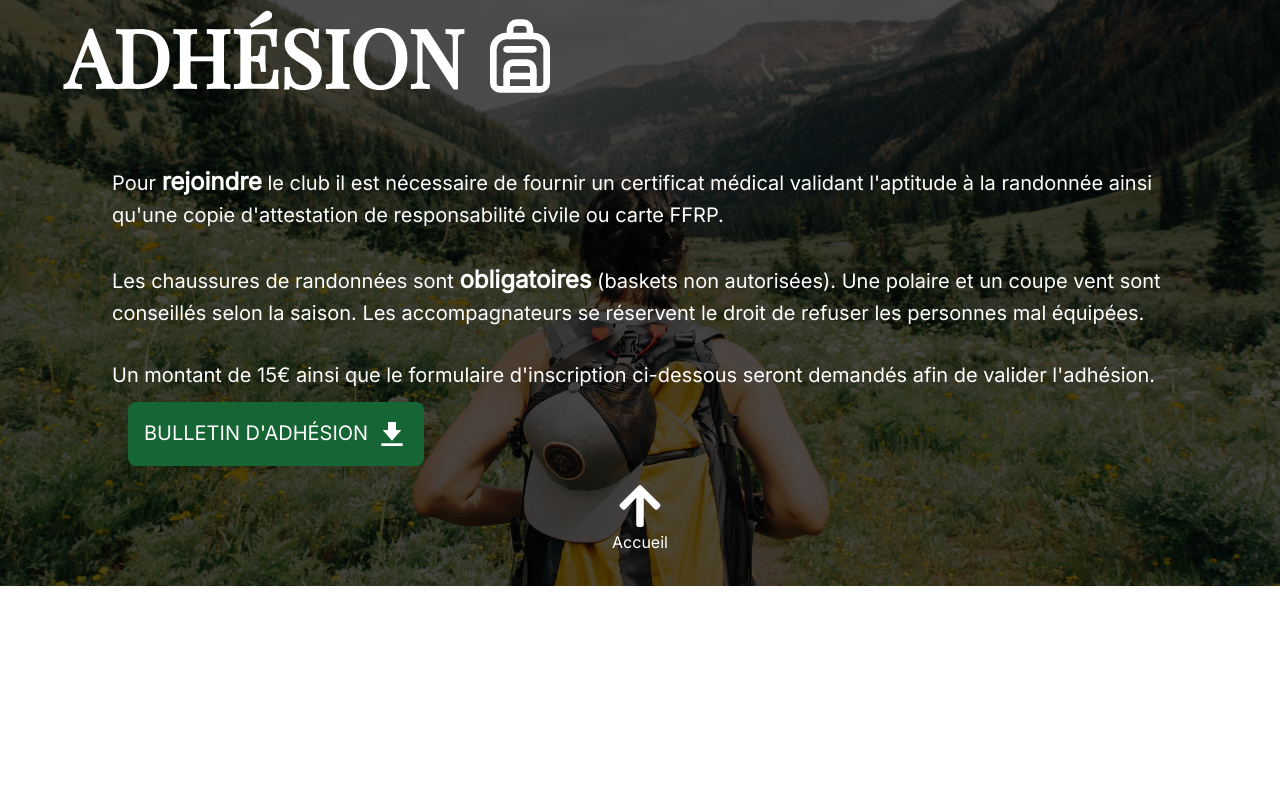
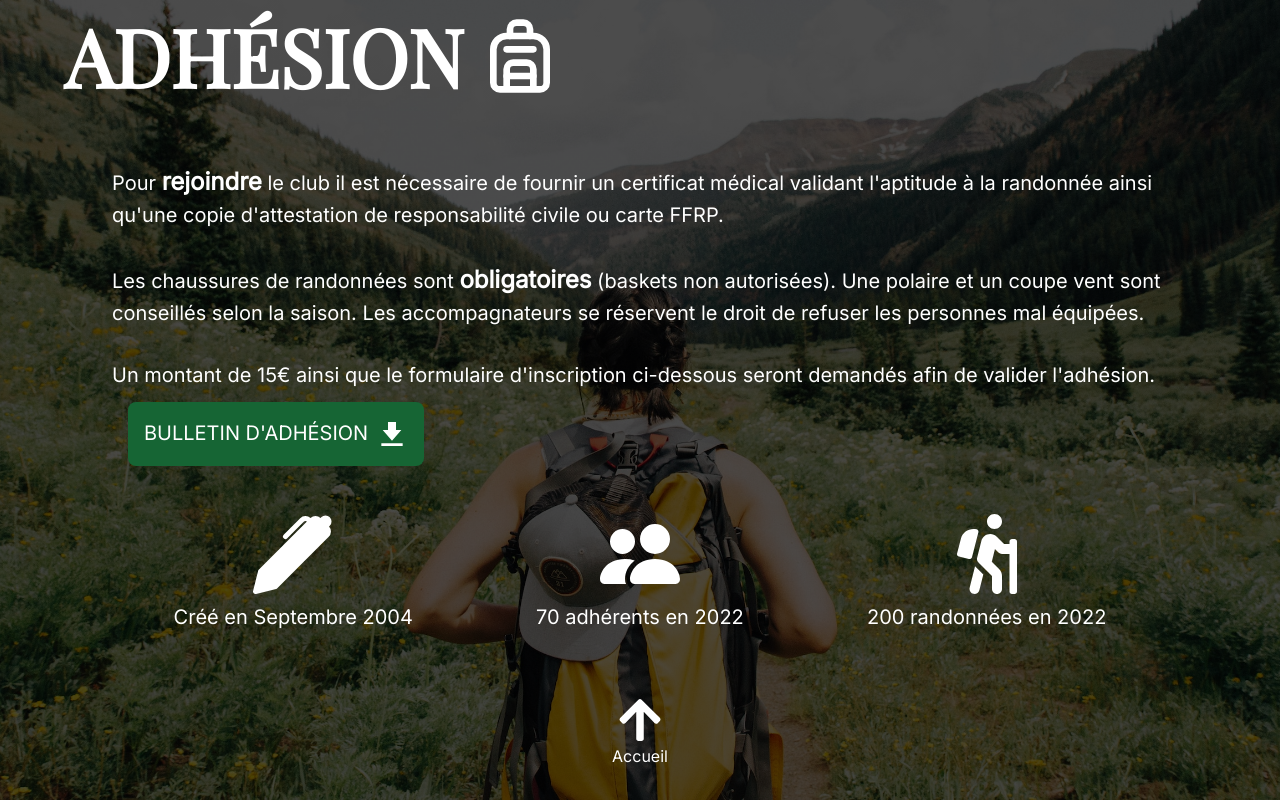
Before and after one commit to SebastienLaurentt/Galopins, a React (Vite) app: page / in a window 1280 px wide. Shown: the part 3354-4154 px from the top of the page. Before the commit the page ends 3940 px from the top, so only its background shows below. Built offline with nearby package versions, Linux system fonts and the light colour scheme.

Commit message:
add icons on rejoindre section

```diff
--- a/src/sections/Rejoindre.tsx
+++ b/src/sections/Rejoindre.tsx
@@ -1,12 +1,17 @@
 import RejoindreBg from '../static/img/rejoindre.jpg';
 
 import { LuBackpack } from 'react-icons/lu';
+import { BsFillPenFill } from 'react-icons/bs';
+import { BsPeopleFill } from 'react-icons/bs';
+import { FaHiking } from 'react-icons/fa';
+
 import AdmissionFile from '../assets/Admission_Galopins.pdf'
 import DownloadLink from '../components/DownloadLink';
 import SectionHeader from '../components/SectionHeader';
 import Section from '../components/Section';
 import SubSection from '../components/SubSection';
 import ScrollTop from '../components/ScrollTop';
+import ClubIcon from '../components/ClubIcon';
 
 function Rejoindre() {
     return (
@@ -33,9 +38,9 @@ function Rejoindre() {
                         linkName="BULLETIN D'ADHÉSION"
                         classname='md:ml-4'
                     />
-                    {/* <ul className='md:flex md:flex-row md:justify-around '>
+                    <ul className='mt-8 w-full md:flex md:flex-row md:justify-around '>
                         <li>
-                            <ClubIcon iconDescription='Crée en Septembre 2004' >
+                            <ClubIcon iconDescription='Créé en Septembre 2004' >
                                 <BsFillPenFill className="icon" />
                             </ClubIcon>
                         </li>
@@ -49,7 +54,7 @@ function Rejoindre() {
                             <FaHiking className="icon" />
                         </ClubIcon>
                         </li>
-                    </ul> */}
+                    </ul>
                 </div>
 
             </SubSection>
```
